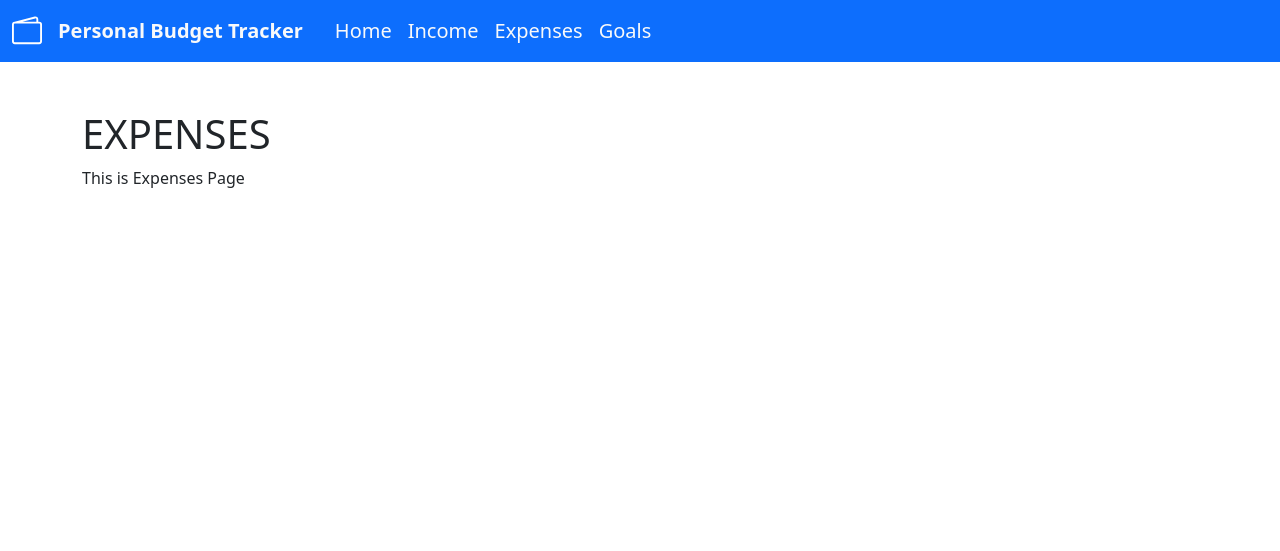
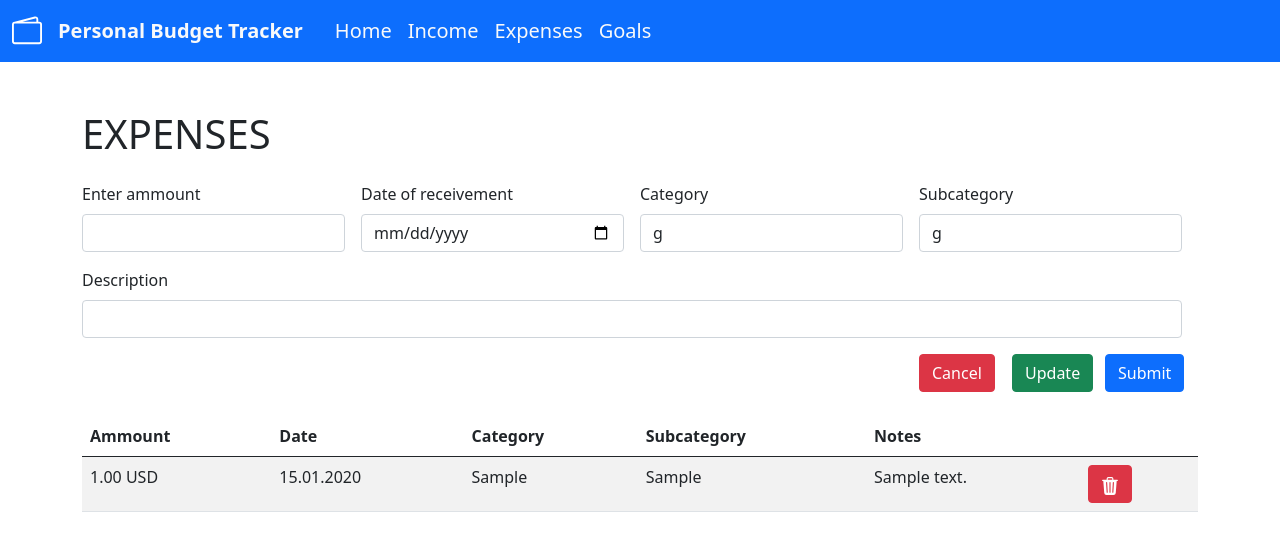
Before and after one commit to pdudrik/personal-budget-tracker, a Flask app: page /expenses in a window 1280 px wide. Shown: the top 551 px of the page. Run offline with Flask 3, Linux system fonts and the light colour scheme; tables that the repository leaves empty hold one stand-in row (values such as "Sample post").

Commit message:
Expenses page create & connected to backend

```diff
--- a/src/app/forms.py
+++ b/src/app/forms.py
@@ -1,13 +1,23 @@
 from flask_wtf import FlaskForm
 from wtforms import StringField, SubmitField, DateField, IntegerField, FloatField, SelectField
 from wtforms.validators import DataRequired
-from app.config import choices
+from app.config import SOURCE_CHOICES, CATEGORY_CHOICES, SUBCATEGORY_CHOICES
 
 
 class IncomeForm(FlaskForm):
     ammount = FloatField("Enter ammount", validators=[DataRequired()])
-    source = SelectField("Source of income", choices=choices, default=None, validators=[DataRequired()])
+    source = SelectField("Source of income", choices=SOURCE_CHOICES, default=None, validators=[DataRequired()])
     ts = DateField("Date of receivement", validators=[DataRequired()])
     note = StringField("Description")
     submit = SubmitField("Submit")
     update = SubmitField("Update")
+
+
+class ExpensesForm(FlaskForm):
+    ammount = FloatField("Enter ammount", validators=[DataRequired()])
+    ts = DateField("Date of receivement", validators=[DataRequired()])
+    category = SelectField("Category", choices=CATEGORY_CHOICES, default=None, validators=[DataRequired()])
+    subcategory = SelectField("Subcategory", choices=SUBCATEGORY_CHOICES, default=None, validators=[DataRequired()])
+    note = StringField("Description")
+    submit = SubmitField("Submit")
+    update = SubmitField("Update")
--- a/src/app/routes.py
+++ b/src/app/routes.py
@@ -1,9 +1,9 @@
 from flask import url_for, render_template, redirect, request, jsonify
 from app import app
 from app.db_handler import get_all_income_records, add_income_record, \
-    delete_income_record, update_income_record
-from app.forms import IncomeForm
-from app.models import Income
+    delete_income_record, update_income_record, get_all_expenses_records, \
+    add_expenses_record, update_expenses_record, delete_expenses_record
+from app.forms import IncomeForm, ExpensesForm
 
 
 
@@ -14,6 +14,7 @@ def home_route():
     return render_template("home.html", title="Home Page", heading="HOME")
 
 
+################### INCOME PAGE ###################
 @app.route("/income", methods=["GET"])
 def income_route():
     form = IncomeForm()
@@ -23,31 +24,6 @@ def income_route():
 
         return render_template("income.html", title="Income Page",
                                heading="INCOME", context=data, form=form)
-
-    # elif request.method == "POST":
-        # if form.validate_on_submit():
-        #     if form.submit.data:
-        #         print(f"SUBMIT: {form.submit.data}")
-        #         add_income_record(ammount=form.ammount.data,
-        #                           source=form.source.data,
-        #                           ts=form.ts.data,
-        #                           note=form.note.data)
-
-            # elif form.update.data:
-                # print(f"UPDATE: {form.update.data}")
-                # update_income_record(form.id.data)
-                # print(form)
-                # return jsonify({"success": True})
-
-            # else:
-            #     pass
-                # Handle error
-
-            # return redirect(url_for("income_route"))
-
-        # Only for debug
-        # else:
-        #     print(form.errors)
 
 
 @app.route("/income/new", methods=["POST"])
@@ -73,21 +49,16 @@ def update_income_record_route(recordId):
     form = IncomeForm()
     if form.validate_on_submit():
         if form.update.data:
-            # print(f"UPDATE: {form.update.data}")
             update_income_record(recordId, ammount=form.ammount.data,
                                  source=form.source.data,
                                  ts=form.ts.data, note=form.note.data)
-            # print(form)
             print(f"record ID: {recordId}")
-            # return jsonify({"success": True})
 
             # Handle error
         else:
             pass
 
     return redirect(url_for("income_route"))
-
-
 
 
 @app.route("/income/delete-record", methods=["POST"])
@@ -99,12 +70,68 @@ def delete_income_route():
         return jsonify({"success": True})
 
 
-
+################### EXPENSES PAGE ###################
 @app.route("/expenses", methods=["GET"])
 def expenses_route():
-    return render_template("expenses.html", title="Expenses page", heading="EXPENSES")
+        form = ExpensesForm()
+
+        if request.method == "GET":
+            data = get_all_expenses_records()
+
+            return render_template("expenses.html", title="Expeness Page",
+                                   heading="EXPENSES", context=data, form=form)
 
 
+@app.route("/expenses/new", methods=["POST"])
+def add_expenses_record_route():
+    form = ExpensesForm()
+    if form.validate_on_submit():
+        if form.submit.data:
+            print(f"SUBMIT: {form.submit.data}")
+            add_expenses_record(ammount=form.ammount.data,
+                                category=form.category.data,
+                                subcategory=form.subcategory.data,
+                                ts=form.ts.data,
+                                note=form.note.data)
+
+        # Handle error
+        else:
+            pass
+
+    return redirect(url_for("expenses_route"))
+
+
+@app.route("/expenses/<int:recordId>/update", methods=["POST"])
+def update_expenses_record_route(recordId):
+    form = ExpensesForm()
+    if form.validate_on_submit():
+        if form.update.data:
+            update_expenses_record(recordId,
+                                   ammount=form.ammount.data,
+                                   category=form.category.data,
+                                   subcategory=form.subcategory.data,
+                                   ts=form.ts.data,
+                                   note=form.note.data)
+            print(f"record ID: {recordId}")
+
+        # Handle error
+        else:
+            pass
+
+    return redirect(url_for("expenses_route"))
+
+
+@app.route("/expenses/delete-record", methods=["POST"])
+def delete_expenses_route():
+    if request.method == "POST":
+        recordId = request.get_json()["recordId"]
+        delete_expenses_record(recordId)
+
+        return jsonify({"success": True})
+
+
+
+################### GOALS PAGE ###################
 @app.route("/goals", methods=["GET"])
 def goals_route():
     return render_template("goals.html", title="Goals page", heading="GOALS")
--- /dev/null
+++ b/src/app/static/js/expenses.js
@@ -0,0 +1,61 @@
+let table = document.getElementById("table");
+
+table.onclick = (e) => {
+    let targetRow = e.target.parentElement;
+    let recordId = targetRow.id;
+    console.log(recordId);
+    let form = document.getElementById("expensesForm");
+    form.action = "/expenses/" + recordId + "/update";
+
+
+    let ammountInput = document.getElementById("ammount");
+    let tsInput = document.getElementById("ts");
+    let categoryInput = document.getElementById("category");
+    let subcategoryInput = document.getElementById("subcategory");
+    let noteInput = document.getElementById("note");
+
+    ammountInput.value = targetRow.cells[0].textContent.split(" ")[0];
+    categoryInput.value = targetRow.cells[2].textContent;
+    subcategoryInput.value = targetRow.cells[3].textContent;
+    noteInput.value = targetRow.cells[4].textContent;
+
+    let tsValue = targetRow.cells[1].textContent;
+    let raw = (tsValue || "").trim();
+
+    // robust parse: "dd.mm.yyyy" (ignores any trailing text/time)
+    const m = raw.match(/^(\d{1,2})\.(\d{1,2})\.(\d{4})/);
+    if (m) {
+        const d  = m[1].padStart(2, "0");
+        const mo = m[2].padStart(2, "0");
+        const y  = m[3];
+        tsInput.value = `${y}-${mo}-${d}`;
+    } else {
+        tsInput.value = "";
+    }
+}
+
+
+function cancel_selection()
+{
+    alert("Cancel");
+}
+
+
+function delete_expenses_record(recordId)
+{
+    let data = {"recordId": recordId};
+
+    $.ajax({
+        type: "POST",
+        url: "/expenses/delete-record",
+        data: JSON.stringify(data),
+        contentType: "application/json; charset=utf-8",
+        dataType: "json",
+        success: function(data) {
+            window.location.reload();
+        },
+        error: function(errMsg) {
+            alert(errMsg);
+        }
+    });
+}
--- a/src/app/templates/expenses.html
+++ b/src/app/templates/expenses.html
@@ -1,5 +1,83 @@
 {% extends "base.html" %}
 
 {% block content %}
-<p>This is Expenses Page</p>
+    <form action="{{ url_for('add_expenses_record_route') }}" method="post" id="expensesForm" class="row g-3">
+        {{ form.hidden_tag() }}
+        <div class="row g-3">
+            <div class="col-md-3">
+                {{ form.ammount.label(class="form-label") }}
+                {{ form.ammount(class="form-control") }}
+            </div>
+            <div class="col-3">
+                {{ form.ts.label(class="form-label") }}
+                {{ form.ts(class="form-control") }}
+            </div>
+            <div class="col-3">
+                {{ form.category.label(class="form-label") }}
+                {{ form.category(class="form-control") }}
+            </div>
+            <div class="col-3">
+                {{ form.subcategory.label(class="form-label") }}
+                {{ form.subcategory(class="form-control") }}
+            </div>
+        </div>
+        <div class="row g-3 mt-0">
+            <div class="col-12">
+                {{ form.note.label(class="form-label") }}
+                {{ form.note(class="form-control") }}
+            </div>
+        </div>
+        <div class="row g-3 mt-0 justify-content-end">
+            <div class="col-1">
+                <a href="{{ url_for('expenses_route') }}" class="btn btn-danger">Cancel</a>
+            </div>
+            <div class="col-1">
+                {{ form.update(class="btn btn-success") }}
+            </div>
+            <div class="col-1">
+                {{ form.submit(class="btn btn-primary") }}
+            </div>
+        </div>
+    </form>
+
+
+    <table class="table table-striped table-hover mt-4" id="table">
+        <thead>
+            <tr>
+                <th scope="col">Ammount</th>
+                <th scope="col">Date</th>
+                <th scope="col">Category</th>
+                <th scope="col">Subcategory</th>
+                <th scope="col">Notes</th>
+                <th scope="col"></th>
+            </tr>
+        </thead>
+        <tbody>
+            {% for record in context %}
+                <tr id="{{ record['id'] }}">
+                    <td>{{ record["ammount"] }} {{ record["currency"] }}</td>
+                    <td>{{ record["ts"] }}</td>
+                    <td>{{ record["category"] }}</td>
+                    <td>{{ record["subcategory"] }}</td>
+                    {% if record["note"] == None %}
+                        <td></td>
+                    {% else %}
+                        <td>{{ record["note"] }}</td>
+                    {% endif %}
+                    <td>
+                        <button class="btn btn-danger" id="{{ record['id'] }}" onclick="delete_expenses_record(this.id)">
+                            <svg xmlns="http://www.w3.org/2000/svg" width="18" height="18" fill="white" class="bi bi-trash3-fill" viewBox="0 0 16 16">
+                                <path d="M11 1.5v1h3.5a.5.5 0 0 1 0 1h-.538l-.853 10.66A2 2 0 0 1 11.115 16h-6.23a2 2 0 0 1-1.994-1.84L2.038 3.5H1.5a.5.5 0 0 1 0-1H5v-1A1.5 1.5 0 0 1 6.5 0h3A1.5 1.5 0 0 1 11 1.5m-5 0v1h4v-1a.5.5 0 0 0-.5-.5h-3a.5.5 0 0 0-.5.5M4.5 5.029l.5 8.5a.5.5 0 1 0 .998-.06l-.5-8.5a.5.5 0 1 0-.998.06m6.53-.528a.5.5 0 0 0-.528.47l-.5 8.5a.5.5 0 0 0 .998.058l.5-8.5a.5.5 0 0 0-.47-.528M8 4.5a.5.5 0 0 0-.5.5v8.5a.5.5 0 0 0 1 0V5a.5.5 0 0 0-.5-.5"/>
+                            </svg>
+                        </button>
+                    </td>
+                </tr>
+            {% endfor %}
+        </tbody>
+    </table>
 {% endblock content %}
+
+{% block script %}
+<script src="https://cdnjs.cloudflare.com/ajax/libs/jquery/3.6.2/jquery.min.js" integrity="sha512-tWHlutFnuG0C6nQRlpvrEhE4QpkG1nn2MOUMWmUeRePl4e3Aki0VB6W1v3oLjFtd0hVOtRQ9PHpSfN6u6/QXkQ==" crossorigin="anonymous" referrerpolicy="no-referrer"></script>
+<script src="{{ url_for('static', filename='js/expenses.js') }}"></script>
+{% endblock script %}
```
Also changed, not shown: src/app/db_handler.py (+23 -7 lines).
